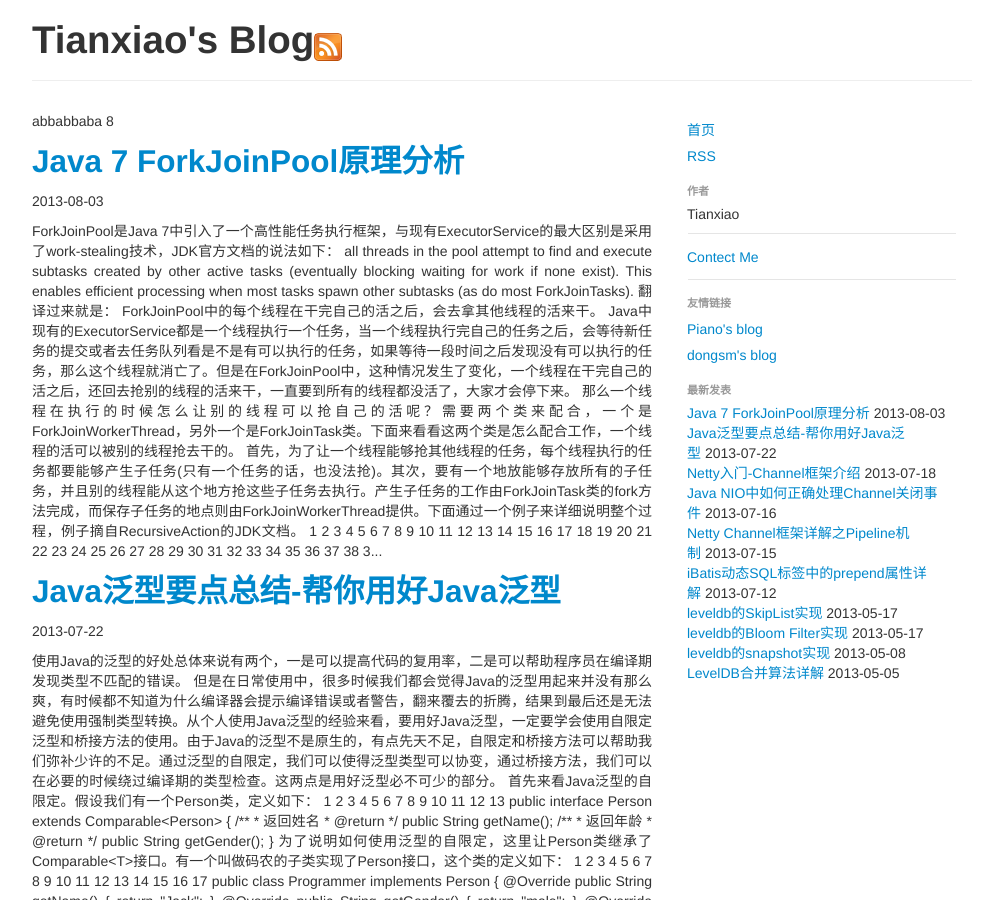
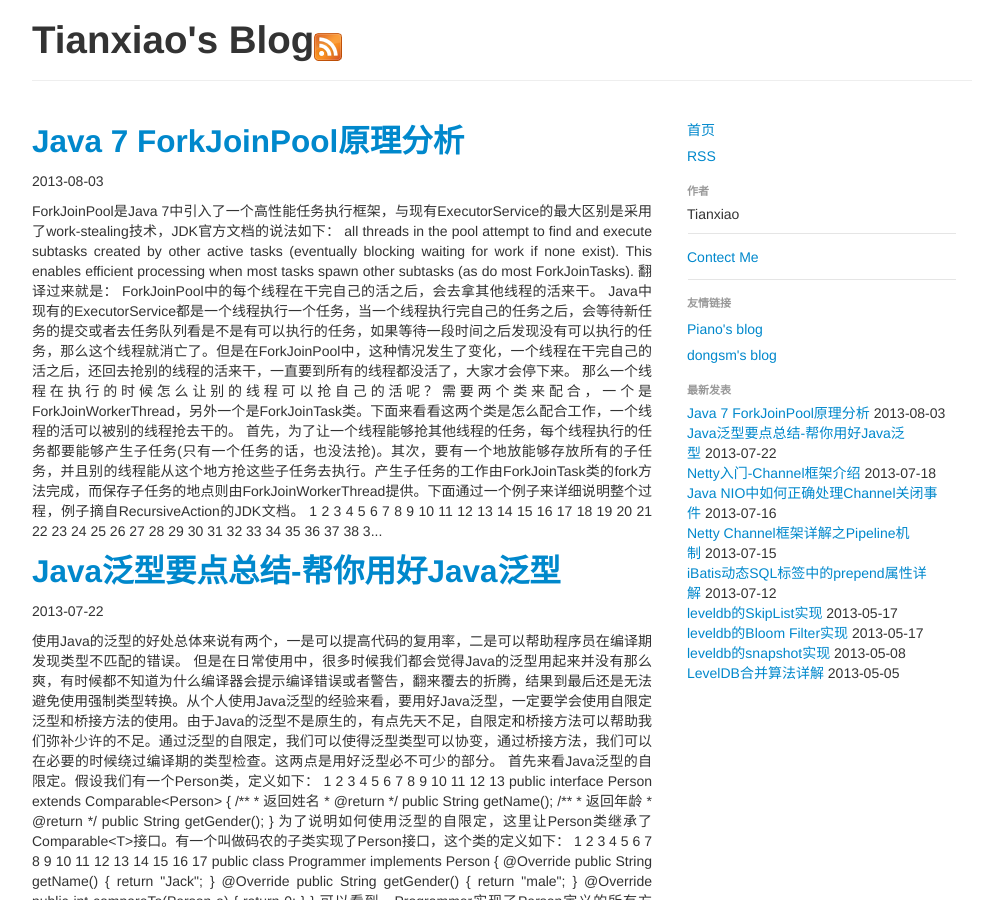
Before and after one commit to tianxiao-ma/tianxiao-ma.github.com, a Jekyll site: the page built from index.html, in a window 1280 px wide and 900 px high. Shown: the whole window, without its empty margins (138-1125 px from the left). Built offline with Jekyll 4.4.1, drawn with Linux system fonts in a browser that asks for light colours; Markdown is read by kramdown in place of the engine named in the settings; the list of posts is cut into pages by our own code; some of the changed text lies outside the part shown.

Commit message:
modify site layout

```diff
--- a/index.html
+++ b/index.html
@@ -2,9 +2,6 @@
 title: Home
 layout: default
 ---
-	abbabbaba
-	{{ paginator.total_pages }}
-	 {% if paginator.total_pages > 0 %}
 	 	{% for post in paginator.posts %}
 			<h2>
 				<a href="{{ post.url }}" target="_blank">{{ post.title }}</a>
@@ -58,8 +55,6 @@ layout: default
 				{% endif %}
 				</ul>
 			</div>
-	 {% else %}
 	 	<div>
 	 	I'm comming soon, be patient......
 	 	</div>
-	 {% endif %}
```
